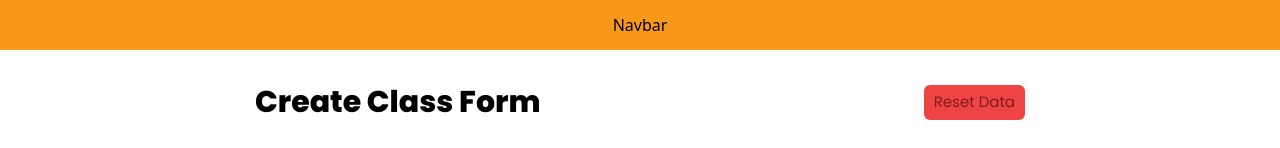
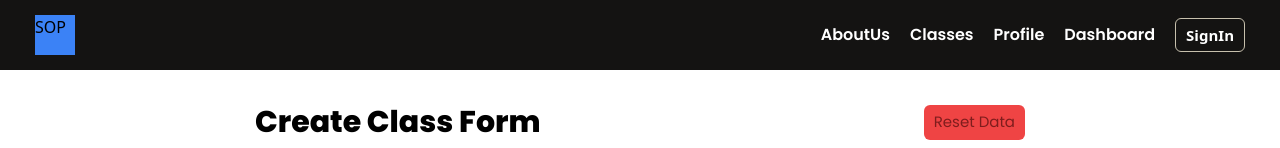
Before and after one commit to HlyanHtetAung/typecsript_gym, a React (Vite) app: page /editClass in a window 1280 px wide. Shown: the top 148 px of the page. Built offline with nearby package versions, Linux system fonts and the light colour scheme; no server answers.

Commit message:
new commit

```diff
--- a/src/App.tsx
+++ b/src/App.tsx
@@ -12,7 +12,7 @@ import { Navbar } from "./components/index";
 
 function App() {
   return (
-    <div className="overflow-hidden">
+    <div>
       <Navbar />
       <Routes>
         <Route path="/">
--- a/src/components/Navbar.tsx
+++ b/src/components/Navbar.tsx
@@ -1,13 +1,127 @@
-import React from "react";
+import React, { useState, useEffect, useRef } from "react";
 import { STYLES } from "../styles";
+import { GiHamburgerMenu } from "react-icons/gi";
+import { RxCross2 } from "react-icons/rx";
+import { Link } from "react-router-dom";
 
 const Navbar = () => {
+  const [showNavbar, setShowNavbar] = useState<boolean>(false);
+  const subNavWrapperRef = useRef<HTMLUListElement>(null);
+  const closeOpenIconWrapperRef = useRef<HTMLDivElement>(null);
+  const navbarToggleHandle = () => {
+    setShowNavbar((prev) => !prev);
+  };
+
+  useEffect(() => {
+    const closeMobileNavHandle = ({ target }: MouseEvent) => {
+      if (closeOpenIconWrapperRef.current?.contains(target as Node)) {
+        setShowNavbar((prev) => !prev);
+        return;
+      } else {
+        setShowNavbar(false);
+      }
+    };
+    window.addEventListener("click", closeMobileNavHandle);
+
+    return () => window.removeEventListener("click", closeMobileNavHandle);
+  }, []);
+
   return (
-    <div className={`${STYLES.paddingX} h-[50px] bg-primary flex items-center`}>
-      <div className={`${STYLES.max_width} ${STYLES.margin_center}`}>
-        Navbar
+    <nav className="w-full bg-navbarColor">
+      <div
+        className={`relative ${STYLES.max_width} ${STYLES.margin_center} ${STYLES.paddingX} h-[70px] flex justify-between items-center`}
+      >
+        <Link to="/">
+          <div className="w-[40px] h-[40px] bg-blue-500">
+            <h2>SOP</h2>
+          </div>
+        </Link>
+        {/* desktop Navlinks */}
+        <ul className={`hidden sm:flex gap-[20px] items-center`}>
+          <Link to="/aboutUs">
+            <li>
+              <p className="font-poppins text-white text-[16px] font-semibold">
+                AboutUs
+              </p>
+            </li>
+          </Link>
+          <Link to="/classes">
+            <li>
+              <p className="font-poppins text-white text-[16px] font-semibold">
+                Classes
+              </p>
+            </li>
+          </Link>
+          <Link to="/aboutUs">
+            <li>
+              <p className="font-poppins text-white text-[16px] font-semibold">
+                Profile
+              </p>
+            </li>
+          </Link>
+          <Link to="/aboutUs">
+            <li>
+              <p className="font-poppins text-white text-[16px] font-semibold">
+                Dashboard
+              </p>
+            </li>
+          </Link>
+          <button
+            className="text-white font-semibold border border-[#C7C0AD] py-[5px] px-[10px]
+          rounded-md text-[#C7C0AD] text-[15px] hover:bg-[#C7C0AD] hover:text-black hover:border-transparent duration-300"
+          >
+            SignIn
+          </button>
+        </ul>
+        {/* smallScreenNavLinks */}
+        <div ref={closeOpenIconWrapperRef} className="cursor-pointer sm:hidden">
+          {showNavbar ? (
+            <RxCross2 className="w-[30px] h-[30px] text-white" />
+          ) : (
+            <GiHamburgerMenu className="w-[30px] h-[30px] text-white" />
+          )}
+        </div>
+        <ul
+          ref={subNavWrapperRef}
+          className={`${
+            !showNavbar && "opacity-0 pointer-events-none"
+          } absolute ${
+            showNavbar ? "top-[80px]" : "top-[50px]"
+          } duration-500 md:right-[15px] right-[20px] w-[250px]
+          bg-green-500 rounded-md p-[10px] bg-navbarColor shadow-lg shadow-indigo-500/50`}
+        >
+          <Link to="/aboutUs">
+            <li className="py-[8px] px-[4px] font-poppins text-white hover:bg-gray-200 rounded-sm duration-200 cursor-pointer hover:text-black">
+              About Us
+            </li>
+          </Link>
+
+          <Link to="/classes">
+            <li className="py-[8px] px-[4px] font-poppins text-white hover:bg-gray-200 rounded-sm duration-200 cursor-pointer hover:text-black">
+              Classes
+            </li>
+          </Link>
+          <Link to="/profile">
+            <li className="py-[8px] px-[4px] font-poppins text-white hover:bg-gray-200 rounded-sm duration-200 cursor-pointer hover:text-black">
+              Your Profile
+            </li>
+          </Link>
+          {/* admin Side */}
+          <Link to="/adminDashboard">
+            <li className="py-[8px] px-[4px] font-poppins text-white hover:bg-gray-200 rounded-sm duration-200 cursor-pointer hover:text-black">
+              Admin Dashboard
+            </li>
+          </Link>
+
+          <button
+            className="mt-[10px] w-full text-white font-semibold border border-[#C7C0AD] py-[5px] px-[10px]
+          rounded-md text-[#C7C0AD] text-[15px] hover:bg-[#C7C0AD] hover:text-black hover:border-transparent duration-300"
+          >
+            SignIn
+          </button>
+        </ul>
       </div>
-    </div>
+    </nav>
   );
 };
 
--- a/src/contents.js
+++ b/src/contents.js
@@ -1,5 +1,12 @@
 export const classesHomePageInfo = [
   {
     classTitle: "Pliate",
+    classInfoLetter:
+      "Lorem ipsum dolor sit amet consectetur. Sem velit consequat non ut placerat fermentum habitasse vitae. Id sem nibh nunc auctor. Eleifend eu pellentesque vulputate nisi amet velit commodo laoreet aliquet. Pellentesque risus cursus nec suscipit.",
+  },
+  {
+    classTitle: "Yoga",
+    classInfoLetter:
+      "Lorem ipsum dolor sit amet consectetur. Sem velit consequat non ut placerat fermentum habitasse vitae. Id sem nibh nunc auctor. Eleifend eu pellentesque vulputate nisi amet velit commodo laoreet aliquet. Pellentesque risus cursus nec suscipit.",
   },
 ];
--- a/tailwind.config.cjs
+++ b/tailwind.config.cjs
@@ -7,8 +7,10 @@ module.exports = {
       colors: {
         primary: "#F99919",
         secondary: "#2D2D2F",
-        dimWhite: "rgba(255, 255, 255, 0.7)",
-        dimBlue: "rgba(9, 151, 124, 0.1)",
+
+        navbarColor: "#141312",
+        letterColor: "#838D95",
+        hilightColor: "#C7C0AD",
       },
     },
     fontFamily: {
```
